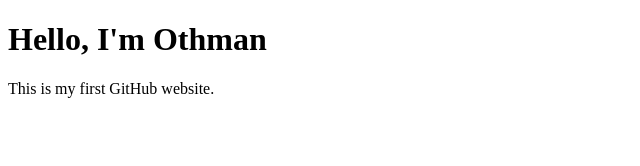
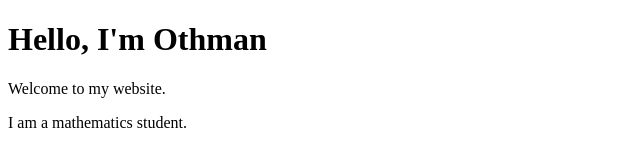
Before and after one commit to alhawil/alhawil.github.io, a plain HTML site: page index.html in a window 1280 px wide. Shown: the whole page, without its empty margins (0-640 px from the left). Drawn offline with Linux system fonts and the light colour scheme.

Commit message:
Update index.html

```diff
--- a/index.html
+++ b/index.html
@@ -5,6 +5,7 @@
 </head>
 <body>
   <h1>Hello, I'm Othman</h1>
-  <p>This is my first GitHub website.</p>
+  <p>Welcome to my website.</p>
+  <p>I am a mathematics student.</p>
 </body>
 </html>
```
